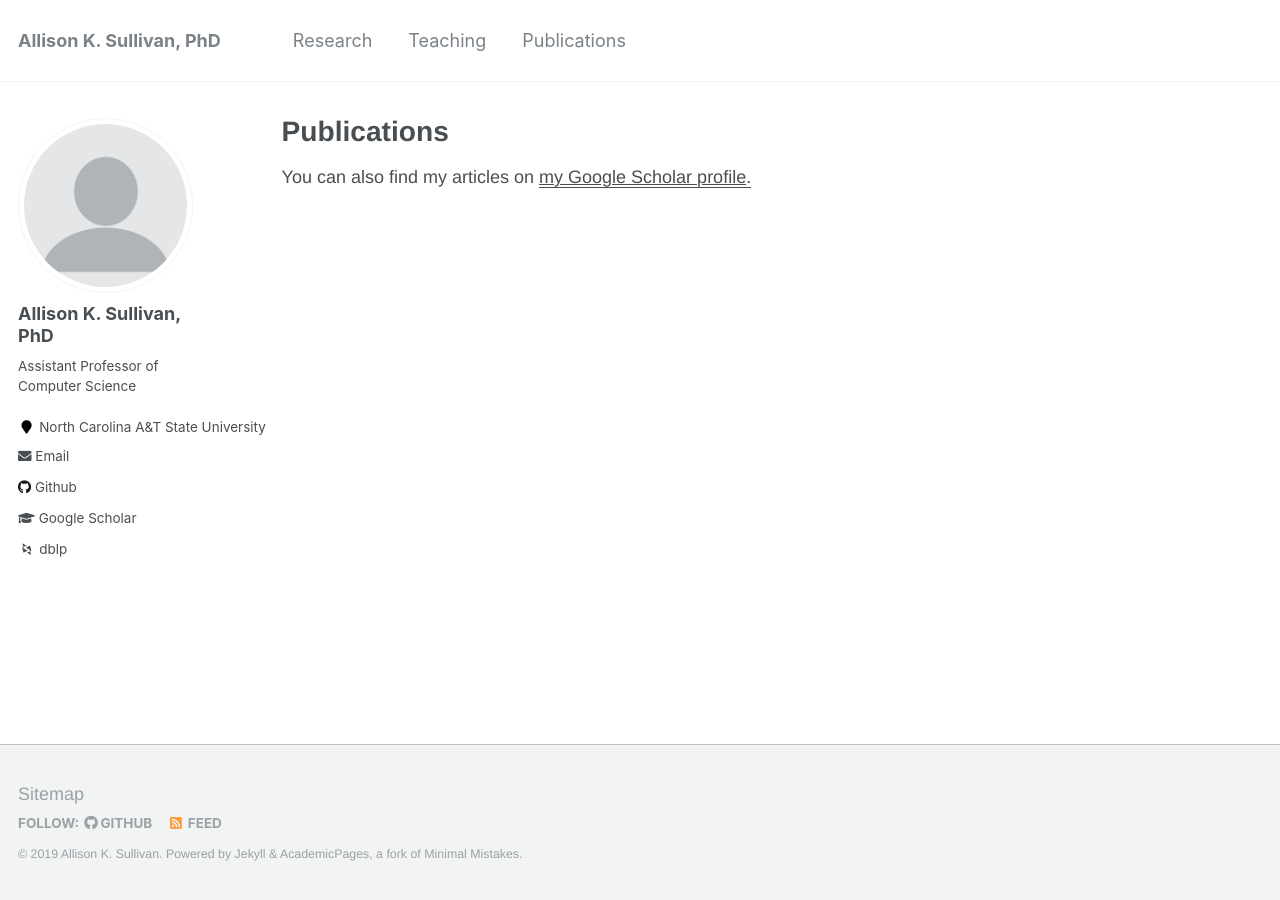
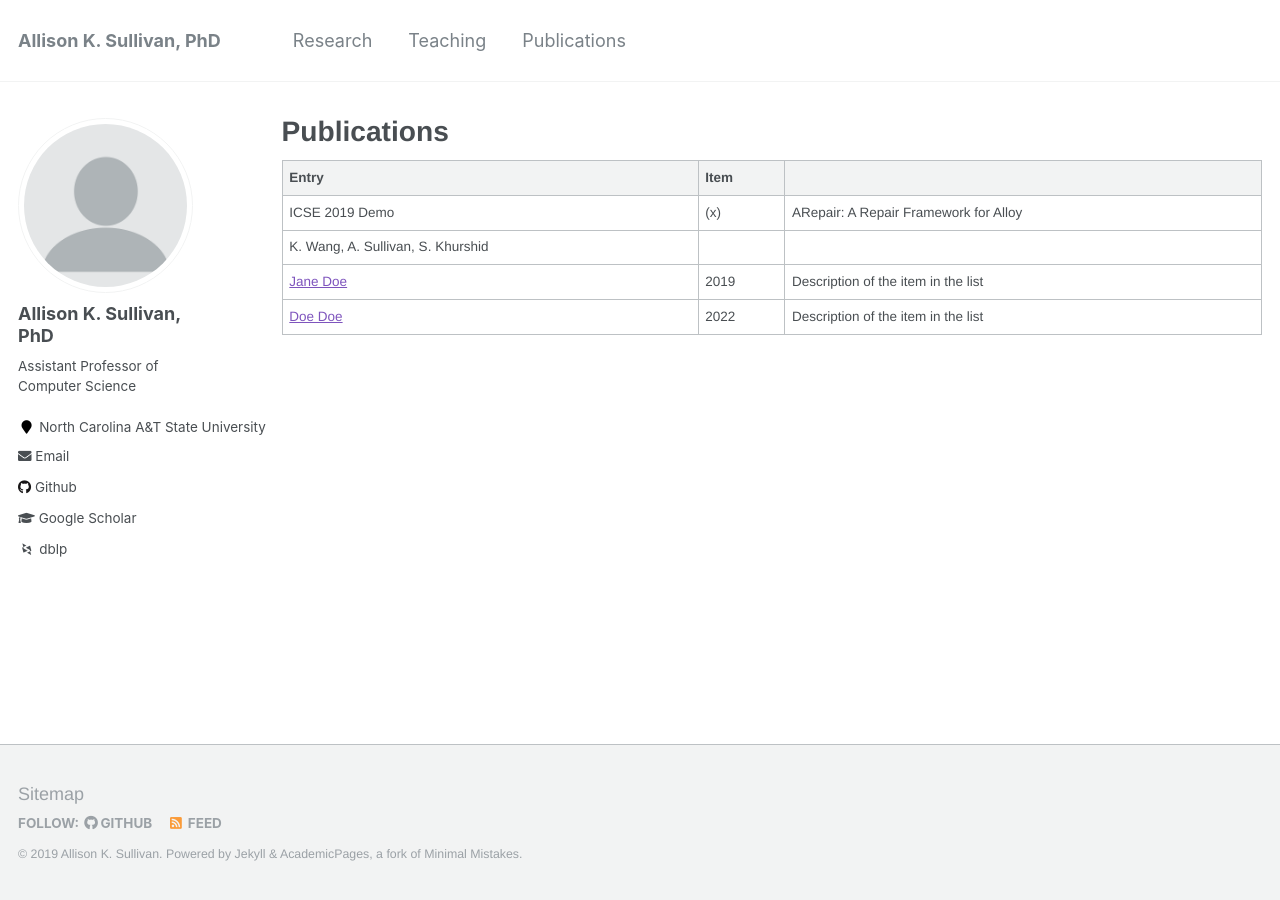
Before and after one commit to Allisonius/allisonius.github.io, a Jekyll site: the page built from _pages/publications.md, in a window 1280 px wide. Built offline with Jekyll 4.4.1, drawn with Linux system fonts in a browser that asks for light colours; some web fonts are replaced.

Commit message:
Update publications.md

```diff
--- a/_pages/publications.md
+++ b/_pages/publications.md
@@ -5,5 +5,9 @@ permalink: /publications/
 author_profile: true
 ---
 
-
-  You can also find my articles on <u><a href="{{author.googlescholar}}">my Google Scholar profile</a>.</u>
+| Entry            | Item   |                                                              |
+| --------         | ------ | ------------------------------------------------------------ |
+| ICSE 2019 Demo    | (x)  | ARepair: A Repair Framework for Alloy
+K. Wang, A. Sullivan, S. Khurshid                         |
+| [Jane Doe](#)    | 2019   | Description of the item in the list                          |
+| [Doe Doe](#)     | 2022   | Description of the item in the list                          |
```
